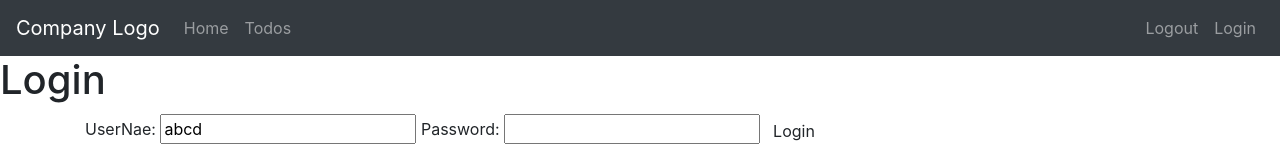
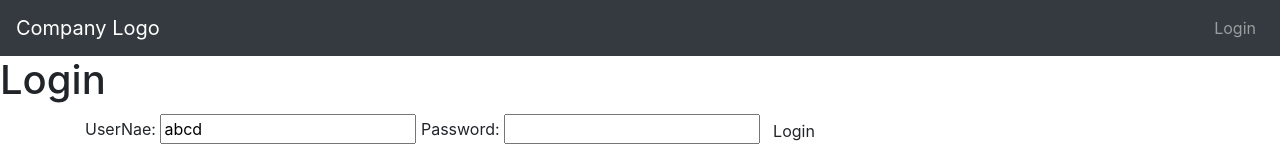
Before and after one commit to mtmonir/angulargenericfe, an Angular app: page /login in a window 1280 px wide. Shown: the top 153 px of the page. Built offline with nearby package versions, Linux system fonts and the light colour scheme.

Commit message:
Menue item logic and route added

```diff
--- a/src/app/menu/menu.component.html
+++ b/src/app/menu/menu.component.html
@@ -2,12 +2,12 @@
   <nav class="navbar navbar-expand-md navbar-dark bg-dark">
     <ul class="nav navbar-nav">
        <li><a class="navbar-brand" href="#">Company Logo</a></li>
-      <li><a class="nav-link"  href="#">Home</a></li>
-      <li><a class="nav-link" href="#">Todos</a></li>
+      <li *ngIf="service.isAuthenticated()"><a class="nav-link"  routerLink="welcome">Home</a></li>
+      <li *ngIf="service.isAuthenticated()"><a class="nav-link" routerLink="todos">Todos</a></li>
     </ul>
     <ul class="navbar-nav navbar-collapse justify-content-end">
-      <li><a class="nav-link" href="#">Logout</a></li>
-      <li><a class="nav-link" href="#">Login</a></li>
+      <li *ngIf="service.isAuthenticated()"><a class="nav-link" routerLink="logout">Logout</a></li>
+      <li *ngIf="service.isAuthenticated() === false"><a class="nav-link" routerLink="login">Login</a></li>
     </ul>
 
   </nav>
--- a/src/app/menu/menu.component.ts
+++ b/src/app/menu/menu.component.ts
@@ -1,4 +1,6 @@
 import { Component, OnInit } from '@angular/core';
+import { Router } from '@angular/router';
+import { HardCodedAuthenticateService } from '../services/hard-coded-authenticate.service';
 
 @Component({
   selector: 'app-menu',
@@ -7,7 +9,7 @@ import { Component, OnInit } from '@angular/core';
 })
 export class MenuComponent implements OnInit {
 
-  constructor() { }
+  constructor(private router: Router, public service: HardCodedAuthenticateService) { }
 
   ngOnInit(): void {
   }
--- a/src/app/services/hard-coded-authenticate.service.ts
+++ b/src/app/services/hard-coded-authenticate.service.ts
@@ -9,8 +9,17 @@ export class HardCodedAuthenticateService {
 
   authenticate(userName: string, password: string){
     if (userName === "abcd" && password === "1234")
+    {
+      sessionStorage.setItem("user", userName);
       return true;
+    }
 
     return false;
   }
+
+  isAuthenticated(){
+    if (sessionStorage.getItem("user") != null)
+      return true;
+    else return false;
+  }
 }
```
